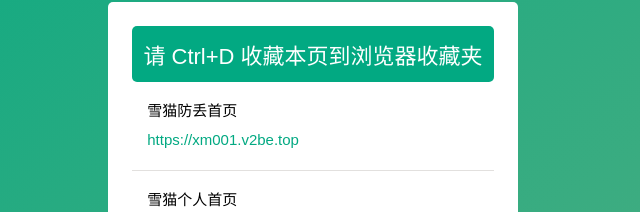
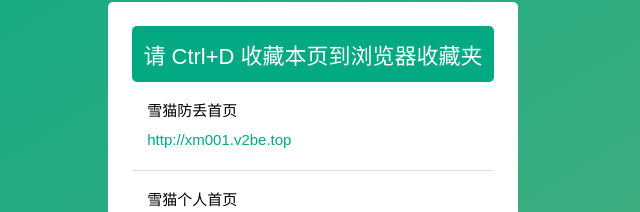
Before and after one commit to xm666xm666/fangdiuhome, a plain HTML site: page index.html in a window 1280 px wide. Shown: the part 194-406 px from the top of the page, 327-967 px from the left. Drawn offline with Linux system fonts and the light colour scheme; a script that the page names is missing.

Commit message:
Add files via upload

```diff
--- a/index.html
+++ b/index.html
@@ -17,14 +17,14 @@
     <div id="all">
         <div class="wrapper">
             <div class="main">
-				<h1>雪猫地址发布页<br>本站最新:<a href="https://xm001.v2be.top">xm001.v2be.top</a></h1>
+				<h1>雪猫地址发布页<br>本站最新:<a href="http://xm001.v2be.top">xm001.v2be.top</a></h1>
 				<div class="content">
 					<div class="content-top">
 							<h2>请 Ctrl+D 收藏本页到浏览器收藏夹</h2>
 							<ul>
 								<li>
 									雪猫防丢首页
-									<a href="https://xm001.v2be.top" target="_blank"><i>https://xm001.v2be.top</i></a>
+									<a href="http://xm001.v2be.top" target="_blank"><i>http://xm001.v2be.top</i></a>
 
 								</span></span></li>
 								<li>
@@ -49,15 +49,15 @@
 
 					</div>
 				</div>
-				<a href="https://xm001.v2be.top" target="_blank"></a>
+				<a href="http://xm001.v2be.top" target="_blank"></a>
 				<br>
 				<br>
 				<div style="text-align: center;">
 					<div class="power">Copyright&nbsp;&copy;&nbsp;2022
 						<script>
 							document.write(' - ' + (new Date()).getFullYear())
-						</script>&nbsp;<a href="https://xm001.v2be.top">XM</a>&nbsp;&amp;&nbsp;
-						Made&nbsp;by&nbsp;<a href="https://xm001.v2be.top" target="_blank">雪猫</a>; All Rights Reserved
+						</script>&nbsp;<a href="http://xm001.v2be.top">XM</a>&nbsp;&amp;&nbsp;
+						Made&nbsp;by&nbsp;<a href="http://xm001.v2be.top" target="_blank">雪猫</a>; All Rights Reserved
 					</div>
 				</div>
 			</div>
```
